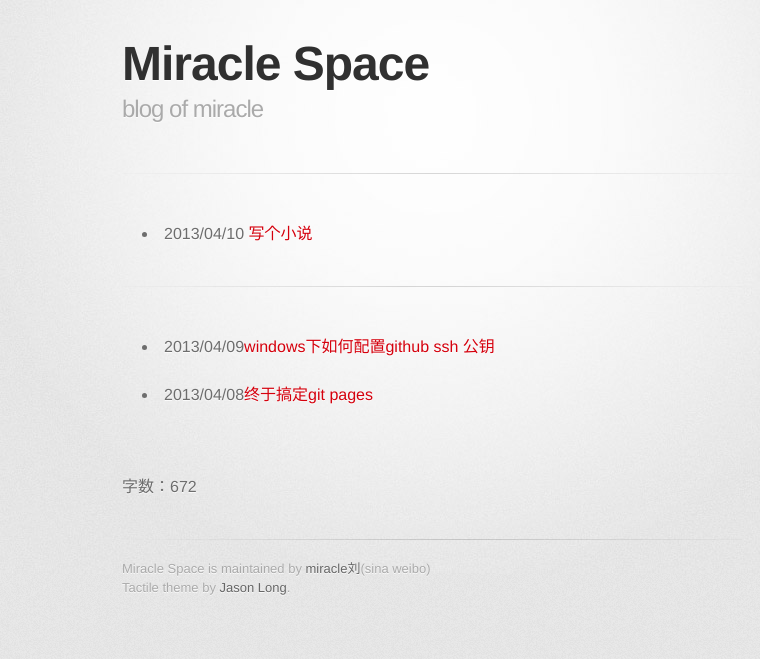
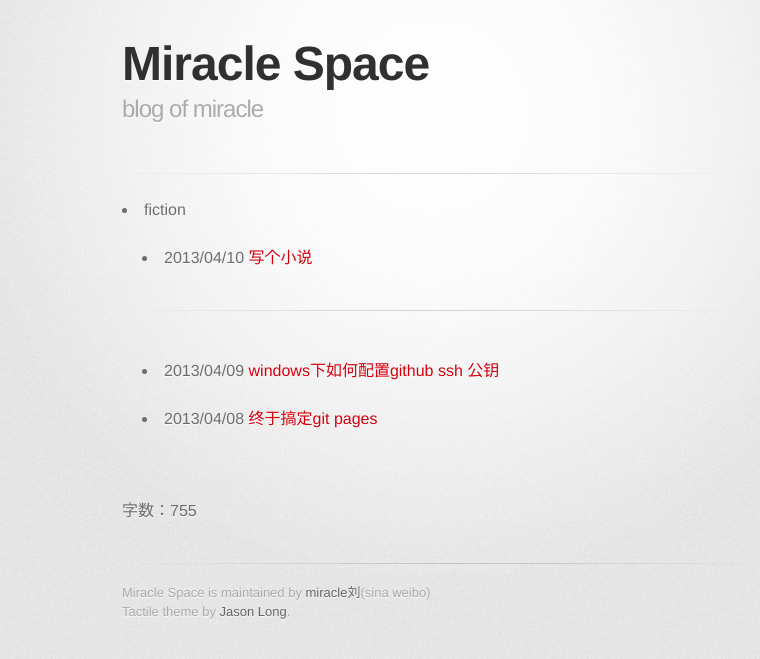
Before and after one commit to miraclestar/myblog, a Jekyll site: the page built from index.html, in a window 1280 px wide. Shown: the top 659 px of the page, without its empty margins (208-968 px from the left). Built offline with Jekyll 4.4.1, drawn with Linux system fonts in a browser that asks for light colours; some web fonts are replaced; Markdown is read by kramdown in place of the engine named in the settings.

Commit message:
category

```diff
--- a/index.html
+++ b/index.html
@@ -11,14 +11,18 @@
         {% endfor %}
     </ul>
     -->
+    {% for cat in site.categories %}
+    	<li>{{ cat[0] }}</li>
+	{% endfor %}
+
 <ul>
 	{% for post in site.categories.fiction %}
-　　	<li> {{ post.date |  date: "%Y/%m/%d" }} <a href="{{ site.baseurl }}{{ post.url }}">{{ post.title }}</a></li>
+　　	<li>{{ post.date |  date: "%Y/%m/%d" }} <a href="{{ site.baseurl }}{{ post.url }}">{{ post.title }}</a></li>
 　　{% endfor %}
 　　<hr>
 　　{% for post in site.posts %}
 		{% if post.category != 'fiction' %}
-　　　　	<li>{{ post.date | date: "%Y/%m/%d" }}<a href="{{ site.baseurl }}{{ post.url }}">{{ post.title }}</a></li>
+　　　　	<li>{{ post.date | date: "%Y/%m/%d" }} <a href="{{ site.baseurl }}{{ post.url }}">{{ post.title }}</a></li>
 		{% endif %}
 　　{% endfor %}
 </ul>
```
